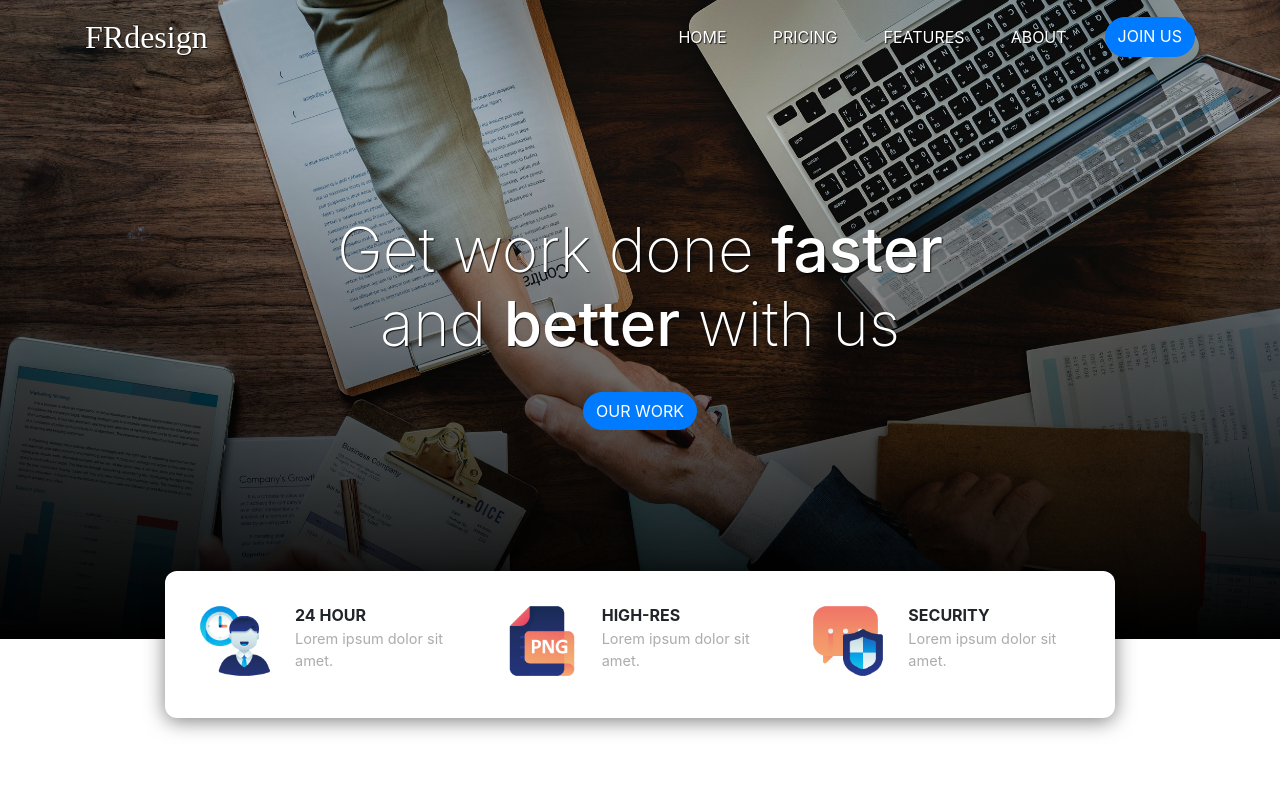
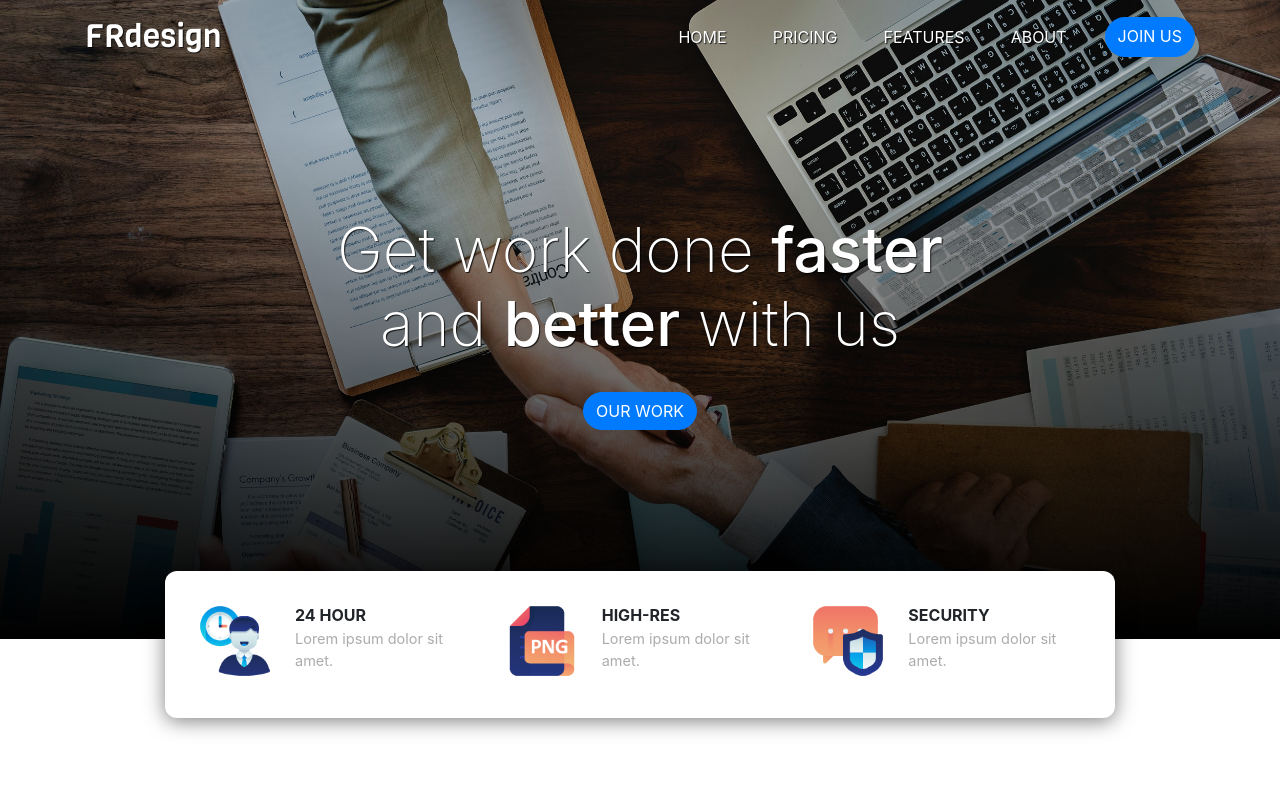
Before and after one commit to fatkhurroyyan/coba-remote-2, a plain HTML site: page index.html in a window 1280 px wide. Shown: the top 800 px of the page. Drawn offline with Linux system fonts and the light colour scheme; a script that the page names is missing.

Commit message:
menambah folder font dan update styleweblanding.css

```diff
--- a/css/styleweblanding.css
+++ b/css/styleweblanding.css
@@ -1,3 +1,9 @@
+@font-face {
+    font-family: "Viga";
+    src: url('../font/Viga-Regular.ttf') format('truetype');
+}
+
+
 /* Navbar */
 .navbar {
     position: relative;
```
Also changed, not shown: font/Viga-Regular.ttf (added).
